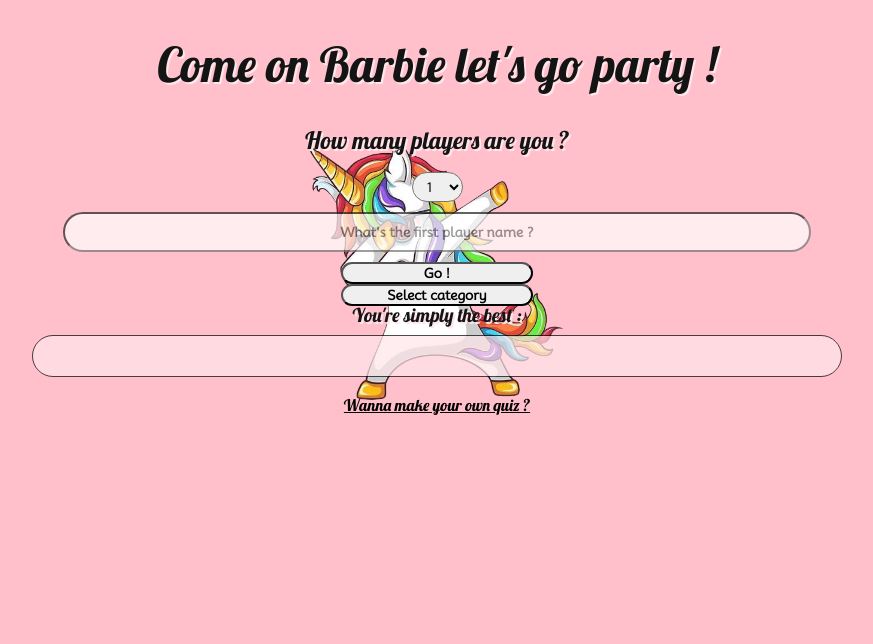
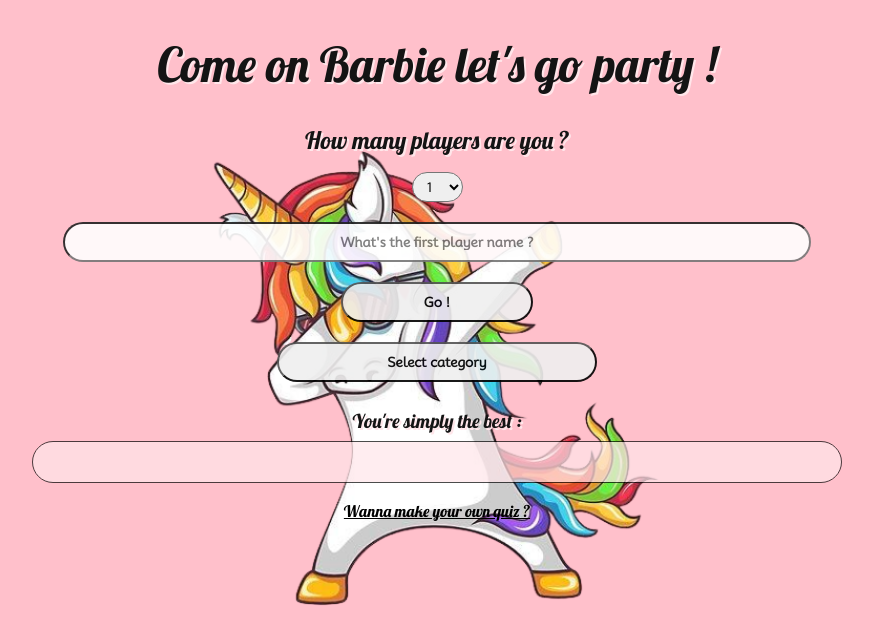
Before and after one commit to Arkayve/come-on-barbie-let-s-go-party, a PHP site: page / in a window 1280 px wide. Shown: the top 644 px of the page, without its empty margins (203-1076 px from the left). Run offline with PHP 8.4, Linux system fonts and the light colour scheme.

Commit message:
many css done, first question works, scores work with time

```diff
--- a/assets/css/style.css
+++ b/assets/css/style.css
@@ -6,13 +6,10 @@
     --bg-pink: pink;
     --pink-light: rgb(255, 230, 234);
     --bg-select: rgb(172, 193, 255);
+    --bg-yellow: rgb(255, 255, 194);
+    --bg-green: rgb(194, 255, 194);
     --primary-color-text: rgb(20, 20, 20);
     --black: black;
-}
-
-/* to hide input of other players if not use */
-.player-name:not(.active) {
-    display: none;
 }
 
 @font-face {
@@ -22,7 +19,7 @@
 
 @font-face {
     font-family: 'mooli-regular';
-    src: url('../fonts/unused/Mooli-Regular.ttf');
+    src: url('../fonts/Mooli-Regular.ttf');
 }
 
 body {
@@ -32,12 +29,18 @@ body {
     text-align: center;
 }
 
+/* to hide input of other players if not use */
+.player-name:not(.active) {
+    display: none;
+}
+
 /* have a unicorn in background */
 #unicorn {
     background-image: url('../img/licorn-bg.png');
     background-repeat: no-repeat;
     background-size: contain;
     background-position: center;
+    height: 500px;
 }
 
 h1, h2, h3, #own-quiz {
@@ -58,7 +61,7 @@ h2 {
 
 h3 {
     font-size: 1.2rem;
-    margin-bottom: 10px;
+    margin: 20px auto 10px auto;
     text-shadow: 2px 2px var(--pink-light);
 }
 
@@ -72,6 +75,7 @@ h3 {
     font-family: var(--secondary-font);
     padding: 5px 10px;
     border-radius: 20px;
+    margin-bottom: 10px;
 }
 
 .player-choice {
@@ -88,34 +92,44 @@ h3 {
     width: 55%;
     padding: 10px 20px;
     margin: 10px;
-    opacity: 70%;
+    opacity: 90%;
 }
 
 .activate-quiz-btn,
 .btn-player {
+    opacity: 90%;
     width: 15%;
     border-radius: 20px;
+    margin: 10px;
+    height: 40px;
 }
 
 /* here we make style for quiz choice zone */
+.activate-quiz-btn {
+    width: 25%;
+    height: 40px;
+    margin-top: 10px;
+}
+
 .quiz-btn-container {
     display: flex;
     flex-wrap: wrap;
     justify-content: center;
-    opacity: 70%;
-    padding: 20px 0px;
+    padding: 10px 0px;
     width: 90%;
     margin: auto;
 }
 
+.btn-answer,
 .btn-quiz {
+    border-radius: 5px;
+    opacity: 90%;
     display: flex;
     align-items: center;
     padding: 10px 10px;
     height: 50px;
     max-width: 33%;
     margin: 2px;
-    text-shadow: 0.5px 0.5px var(--primary-color-text);
 }
 
 .difficulty-container {
@@ -123,8 +137,9 @@ h3 {
 }
 
 .btn-difficulty {
-    opacity: 70%;
+    opacity: 90%;
     border-radius: 20px;
+    height: 40px;
 }
 
 .select {
@@ -136,6 +151,8 @@ h3 {
 }
 
 /* here is some style for ranking */
+.anecdote,
+.question,
 .ranking {
     opacity: 70%;
     background-color: var(--pink-light);
@@ -150,7 +167,7 @@ h3 {
 .own-quiz {
     color: var(--black);
     display: block;
-    margin-top: 20px;
+    padding: 20px;
 }
 
 /************************************************************************\\
@@ -160,7 +177,42 @@ h3 {
 //                       *  ** ***** *   *  *                            \\
 //                       ***** *   * *   *  ****                         \\
 //***********************************************************************/
+.btn-next,
+.timer {
+    border: solid 1px var(--black);
+    border-radius: 20px;
+    background-color: var(--bg-yellow);
+    opacity: 90%;
+    width: 20%;
+    margin: 30px auto 40px auto;
+    padding: 10px 10px;
+    font-weight: 600;
+}
+
+.question {
+    background-color: white;
+    opacity: 90%;
+    font-weight: 600;
+    margin-bottom: 40px;
+}
+
+.btn-answer {
+    display: inline-block;
+}
 
 .choice {
-    background-color: var(--bg-color-select);
+    background-color: var(--bg-select);
 }
+
+.anecdote {
+    opacity: 90%;
+    margin: 40px auto;
+}
+
+.comments {
+    font-weight: 600;
+}
+
+.btn-next {
+    background-color: var(--bg-green);
+}
--- a/assets/js/script.js
+++ b/assets/js/script.js
@@ -48,9 +48,8 @@ document.getElementById('get-name').addEventListener('click', function () {
     getName();
     if (playerNames.length > 0 && questions.length > 0) {
         document.getElementById('index').classList.add('hidden');
-        document.querySelectorAll('.btn-answer').forEach(btn => {
-            btn.classList.remove('hidden');
-        })
+        document.getElementById('game').classList.remove('hidden');
+        console.log(playerNames)
         runGame();
     }
 })
@@ -118,7 +117,8 @@ function runTimer() {
 
 function endTimer() {
     clearInterval(timer);
-    endTime = displayTimer.textContent;
+    endTime = Math.round(s);
+    console.log(endTime);
 }
 
 // function to save question following the difficulty in a variable
@@ -158,6 +158,7 @@ let difficulty;
 // to see/hide all categories
 document.getElementById('activate-quiz-btn').addEventListener('click', function() {
     document.getElementById('quiz-btn').classList.toggle('hidden');
+    document.getElementById('activate-quiz-btn').classList.toggle('select');
 })
 
 // listen which category of quiz we want
@@ -292,17 +293,18 @@ document.getElementById('btn-answer-container').addEventListener('click', functi
         }
     // we display anecdote for each question
     document.getElementById('anecdote').textContent = anecdote;
-    round++;
     endTimer();
     // and here we know if you are a potatoe
     if (event.target.textContent === answer) {
-        document.getElementById('comments').textContent = 'well done !'
-        playerNames[round].score += 50;
+        !playerScores[round] ? playerScores[round] = 50 : playerScores[round] += 50;
+        playerScores[round] += endTime;
+        document.getElementById('comments').textContent = `Well done ${playerNames[round]} ! Your actual score is ${playerScores[round]}.`;
         console.log(playerNames);
         console.log(endTime)
     } else {
-        document.getElementById('comments').textContent = 'soz, maybe next time.'
+        document.getElementById('comments').textContent = `Soz, maybe next time.</br> Your actual score is ${playerScores[round]}.`;
     }
+    round++;
 })
 
 // function saveBestScores() {
--- a/index.html
+++ b/index.html
@@ -73,22 +73,22 @@
 
             </div>
 
-            <div id="game">
+            <div id="game" class="game hidden">
 
                 <h2 id="who-play" class="who-play"></h2>
-                <h4 id="question">
-                    </h3>
-                    <p id="timer"></p>
+                <p id="timer" class="timer"></p>
+                <h4 id="question" class="question"></h4>
 
                     <div id="btn-answer-container" class="btn-answer-container">
-                        <button id="btn-answer-0" class="btn btn-answer hidden"></button>
-                        <button id="btn-answer-1" class="btn btn-answer hidden"></button>
-                        <button id="btn-answer-2" class="btn btn-answer hidden"></button>
-                        <button id="btn-answer-3" class="btn btn-answer hidden"></button>
+                        <button type="button" id="btn-answer-0" class="btn btn-answer"></button>
+                        <button type="button" id="btn-answer-1" class="btn btn-answer"></button>
+                        <button type="button" id="btn-answer-2" class="btn btn-answer"></button>
+                        <button type="button" id="btn-answer-3" class="btn btn-answer"></button>
                     </div>
 
                     <p id="anecdote" class="anecdote"></p>
                     <p id="comments" class="comments"></p>
+                    <button type="button" id="btn-next" class="btn btn-next">Next !</button>
 
             </div>
         </div>
```
Also changed, not shown: assets/fonts/Mooli-Regular.ttf (renamed from assets/fonts/unused/Mooli-Regular.ttf), assets/fonts/unused/Oswald-Regular.ttf (deleted), assets/fonts/unused/RobotoCondensed-Regular.ttf (deleted), assets/fonts/unused/Ubuntu-Regular.ttf (deleted), assets/img/heart-gold-glitter.png (renamed from assets/img/unused/heart-gold-glitter.png).
